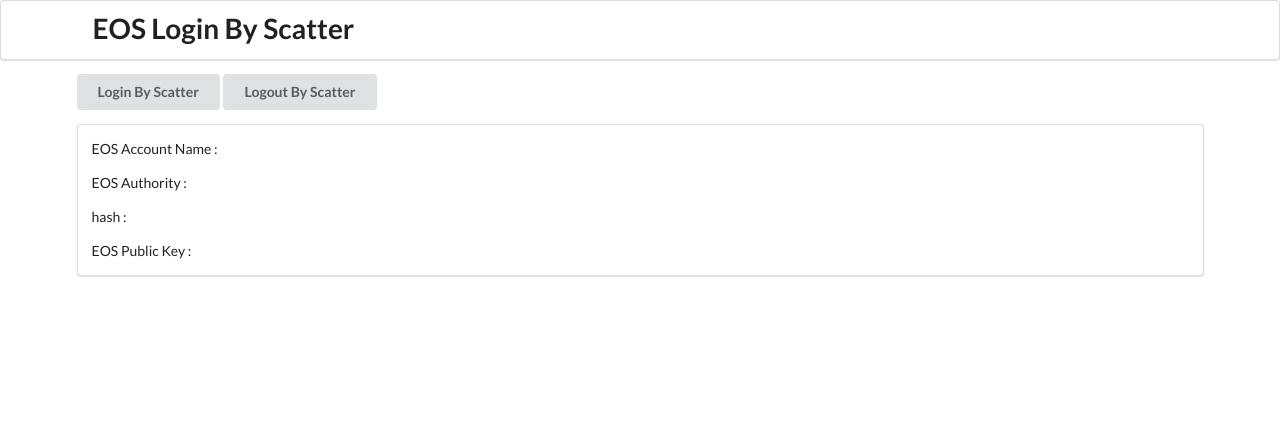
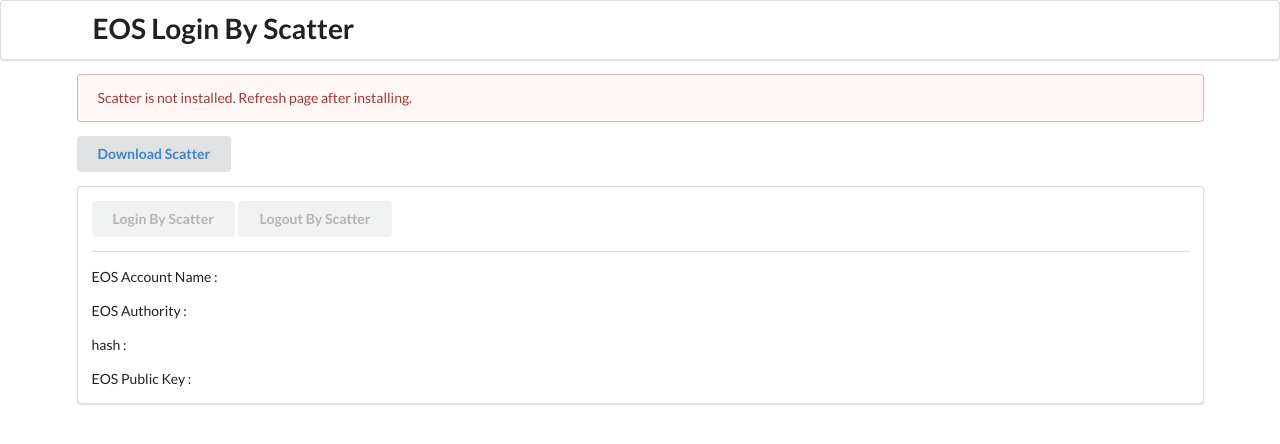
Before and after one commit to mina-raina-choi/eos-by-scatter, an Angular app: page / in a window 1280 px wide. Shown: the top 444 px of the page. Built offline with nearby package versions, Linux system fonts and the light colour scheme.

Commit message:
scatter 미설치시 설치안내

```diff
--- a/src/app/app.component.html
+++ b/src/app/app.component.html
@@ -7,9 +7,16 @@
 </div>
 
 <div class="ui main container eight wide column">
-    <button class="ui button" (click)="login()">Login By Scatter</button>
-    <button class="ui button" (click)="logout()">Logout By Scatter</button>
+  <div class="ui" *ngIf="!noScatter">
+    <div class="ui error message">
+      Scatter is not installed. Refresh page after installing.</div>
+    <button class="ui button"><a href="https://get-scatter.com/" target="_blank">Download Scatter</a></button>
+  </div>
+
   <div class="ui segment">
+    <button class="ui button" [class.disabled]="!noScatter" (click)="login()">Login By Scatter</button>
+    <button class="ui button" [class.disabled]="!noScatter" (click)="logout()">Logout By Scatter</button>
+    <div class="ui divider"></div>
     <p>EOS Account Name : {{eosAccountName}}</p>
     <p>EOS Authority : {{eosAuthority}}</p>
     <p>hash : {{eosHash}}</p>
--- a/src/app/app.component.ts
+++ b/src/app/app.component.ts
@@ -1,4 +1,4 @@
-import { Component, Renderer2 } from '@angular/core';
+import { Component, Renderer2, OnInit } from '@angular/core';
 import { ScatterService } from './services/scatter.service';
 
 @Component({
@@ -6,8 +6,9 @@
   templateUrl: './app.component.html',
   styleUrls: ['./app.component.css']
 })
-export class AppComponent {
+export class AppComponent implements OnInit {
 
+  noScatter: boolean = false;
   eosHash: string;
   eosPubKey: string;
   eosAccountName: string;
@@ -15,9 +16,16 @@
 
   constructor(private scatterService: ScatterService, private renderer: Renderer2) {
     renderer.listen('document', 'scatterLoaded', () => {
-        this.scatterService.load();
-      }
+      this.scatterService.load();
+      this.noScatter = true
+    }
     );
+  }
+
+  ngOnInit() {
+    if (typeof (<any>window).scatter === "undefined") {
+
+    }
   }
 
   login() {
@@ -31,6 +39,8 @@
       this.eosPubKey = identity.publicKey;
     }, error => {
       console.log("failed", error)
+      // scatter에 연결된 계정이 없을 때
+      // {type: "identity_rejected", message: "User rejected the provision of an Identity", code: 402, isError: true}
     })
   }
 
--- a/src/app/services/scatter.service.ts
+++ b/src/app/services/scatter.service.ts
@@ -11,6 +11,7 @@
 
     load() {
         this.scatter = (<any>window).scatter;
+        console.log(this.scatter)
         // eosmetal에서 제공하는 이오스 네트워크 => 우리 EOS 노드 네트워크 정보로 바꿔야겠지? 아니면 eosmetal을 사용?
         this.network = {
             blockchain: 'eos',
```
Lines whose indentation alone changed are shown as unchanged.
